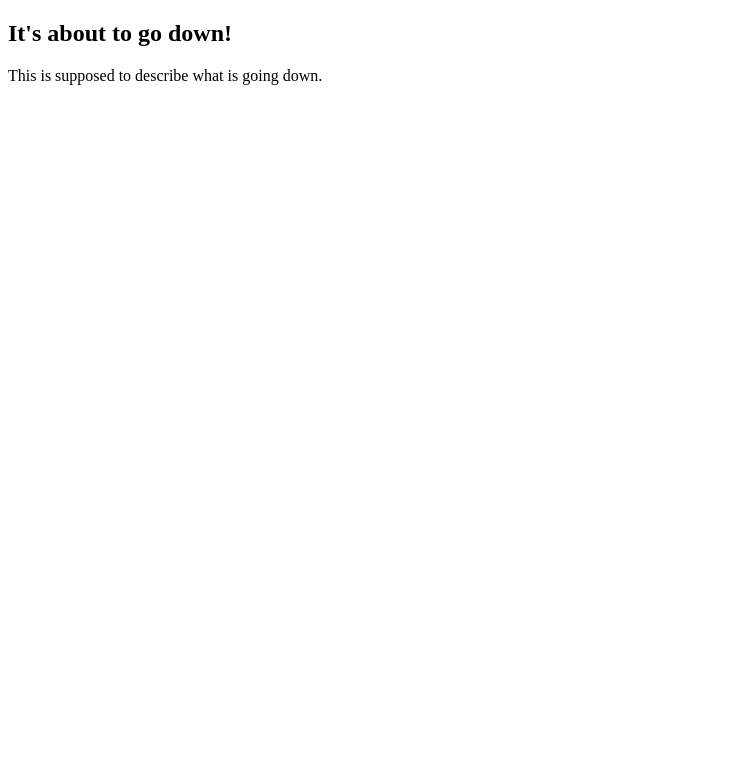
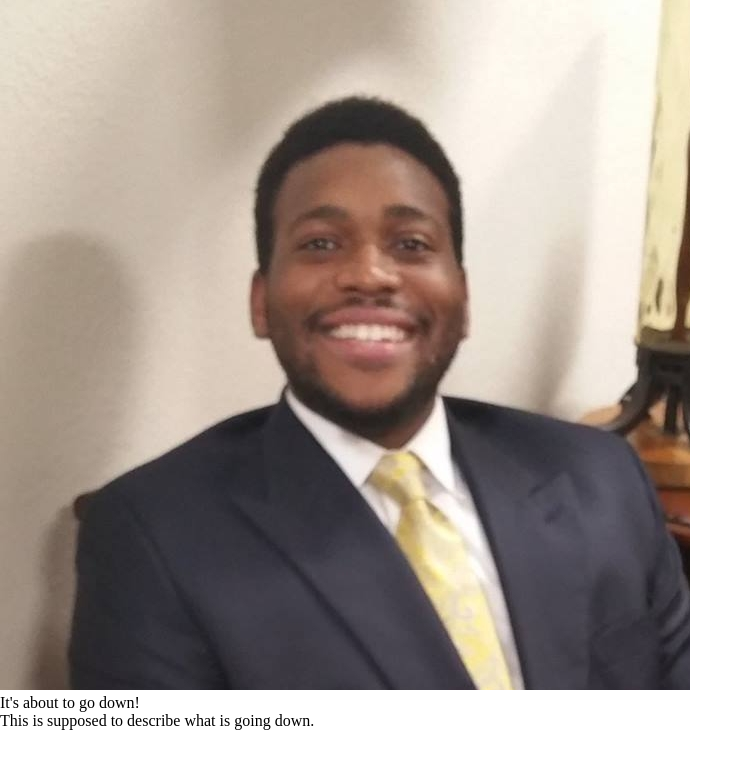
Before and after one commit to gardner589/gardner589.github.io, a plain HTML site: page index.html in a window 1280 px wide. Shown: the whole page, without its empty margins (0-753 px from the left). Drawn offline with Linux system fonts and the light colour scheme.

Commit message:
init for CSS and put pic into html

```diff
--- a/index.html
+++ b/index.html
@@ -6,6 +6,7 @@
 </head>
 <body>
   <section id="face">
+    <img src="profpic.jpg" alt="My picure of my face"/>
     <h1>It's about to go down!</h1>
     <p>This is supposed to describe what is going down.</p>
   </section>
--- a/stylo.css
+++ b/stylo.css
@@ -0,0 +1,12 @@
+*{
+margin:0;
+padding:0;
+border:0;
+font-size:inherit;
+font-weight:inherit;
+font-family:inherit;
+font-style:inherit;
+text-decoration:inherit;
+line-height:inherit;
+color:inherit;
+}
```
